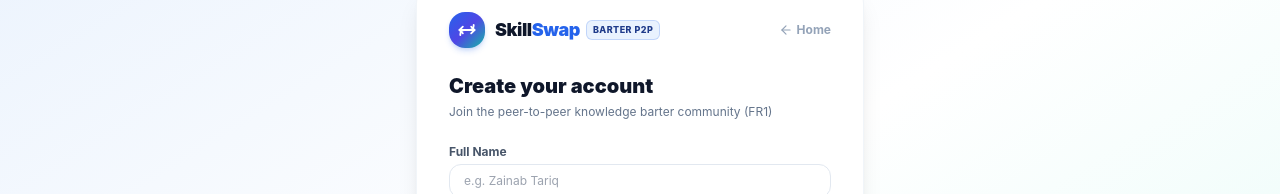
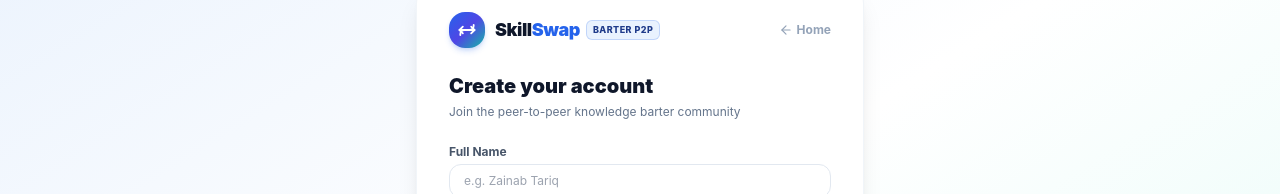
Before and after one commit to Shahbazali2001/skill-swap-mern, a React (Vite) app in the folder client/: page /register in a window 1280 px wide. Shown: the part 148-342 px from the top of the page. Built offline with nearby package versions, Linux system fonts and the light colour scheme; no server answers.

Commit message:
register page fixes

```diff
--- a/client/src/pages/Register.jsx
+++ b/client/src/pages/Register.jsx
@@ -51,7 +51,7 @@ export default function Register() {
           Create your account
         </h1>
         <p className="text-xs text-slate-500 mb-6">
-          Join the peer-to-peer knowledge barter community (FR1)
+          Join the peer-to-peer knowledge barter community
         </p>
 
         {error && (
```
